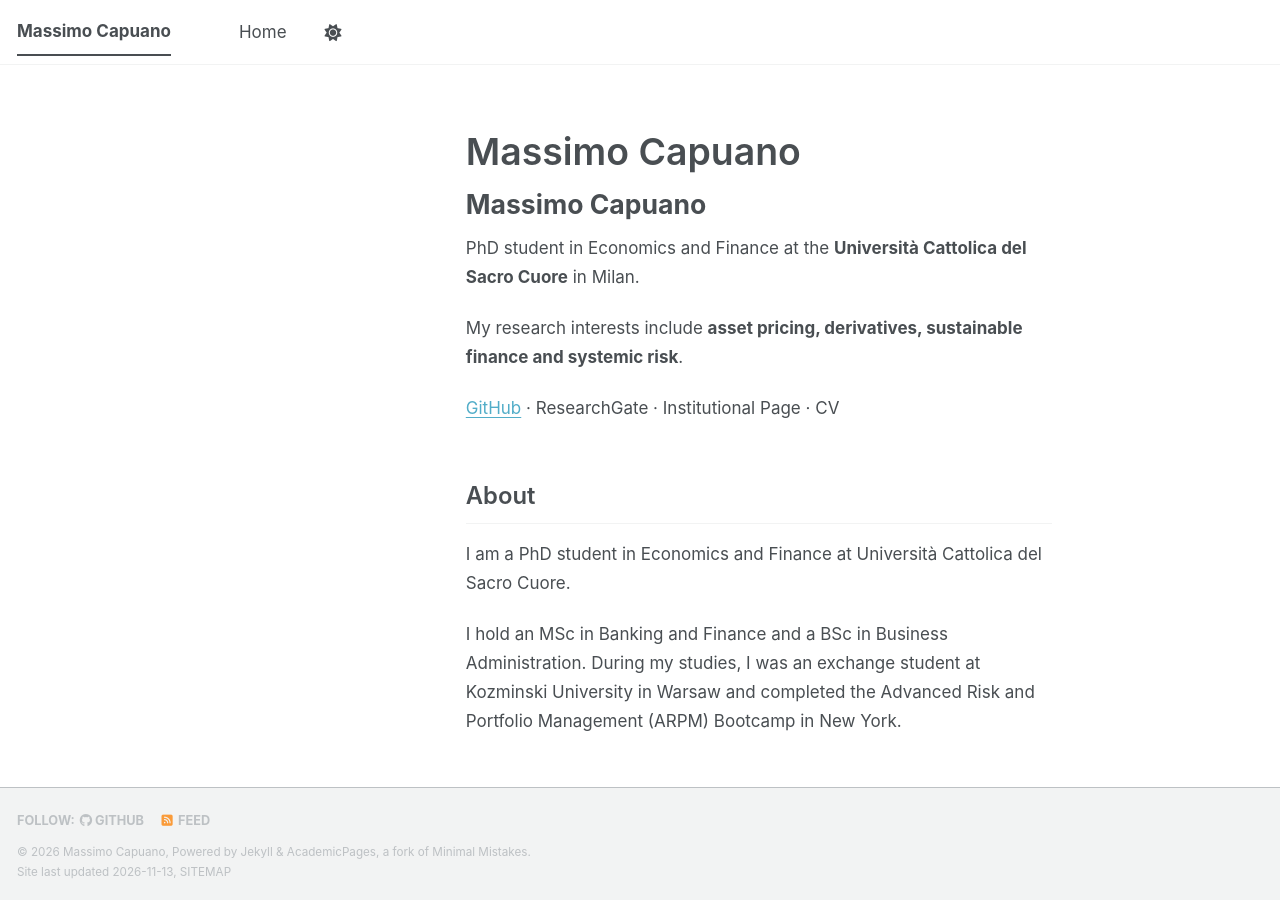
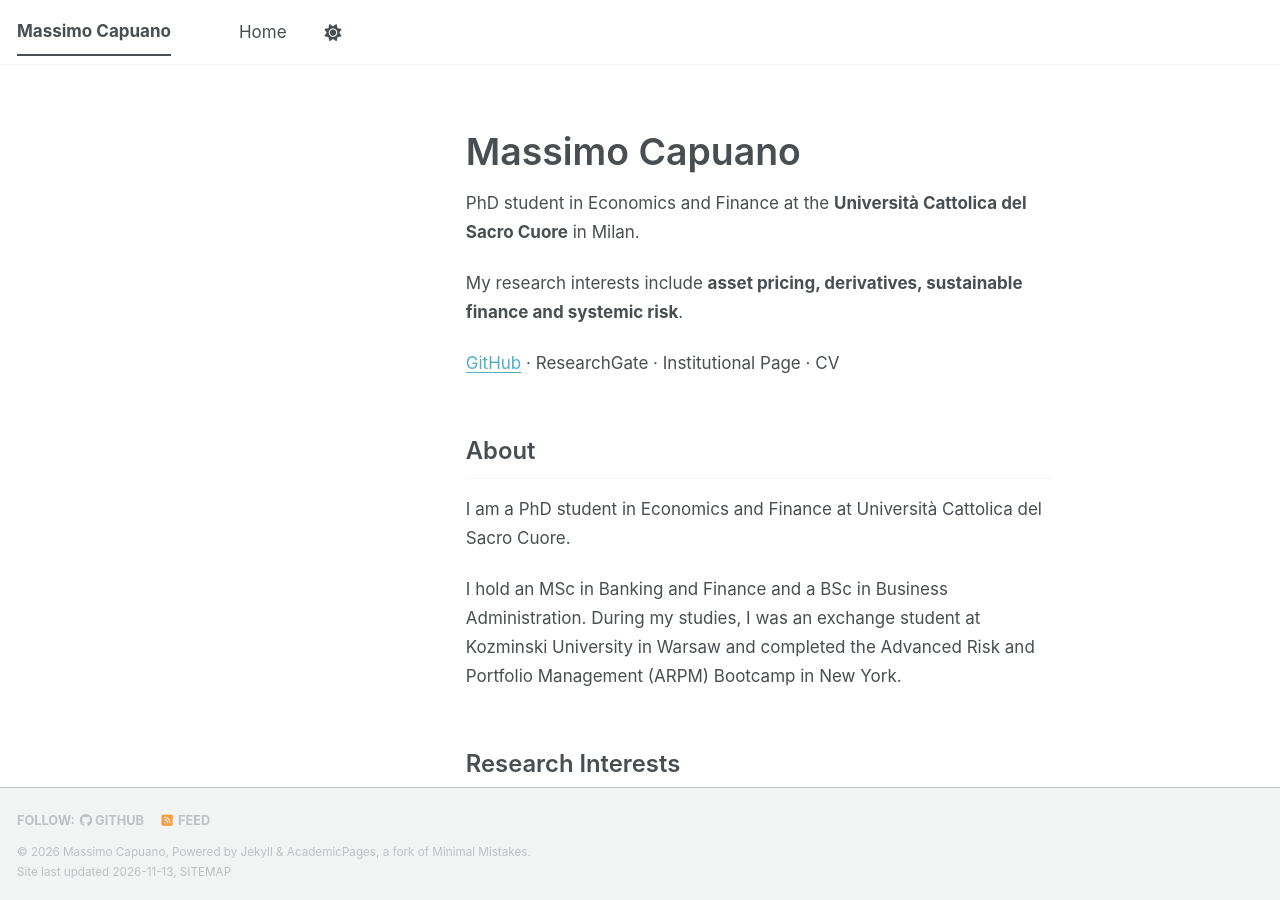
Before and after one commit to capuanomassimo/capuanomassimo.github.io, a Jekyll site: the page built from _pages/about.md, in a window 1280 px wide and 900 px high. Built offline with Jekyll 4.4.1, drawn with Linux system fonts in a browser that asks for light colours; a script bundle is joined from its source files by our own code; a style sheet for code colours, icons or effects is not loaded.

Commit message:
Remove name from about page
Removed the name 'Massimo Capuano' from the about page.

```diff
--- a/_pages/about.md
+++ b/_pages/about.md
@@ -6,8 +6,6 @@ redirect_from:
   - /about/
   - /about.html
 ---
-
-# Massimo Capuano
 
 PhD student in Economics and Finance at the **Università Cattolica del Sacro Cuore** in Milan.
 
```
